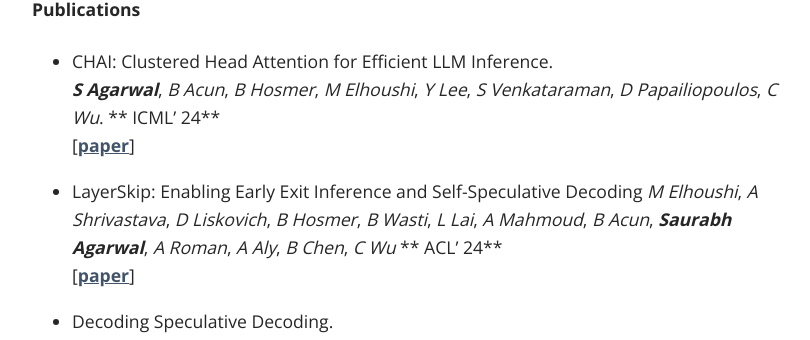
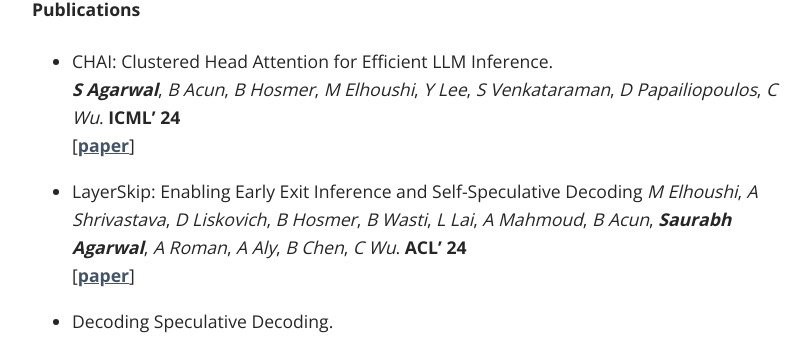
Before and after one commit to iidsample/iidsampe.github.io, a Jekyll site: the page built from index.md, in a window 1280 px wide and 900 px high, scrolled down 365 px. Shown: the part 155-495 px from the top of the window, without its empty margins (223-1033 px from the left). Built offline with Jekyll 4.4.1, drawn with Linux system fonts in a browser that asks for light colours; some web fonts are replaced.

Commit message:
Minor changes

```diff
--- a/index.md
+++ b/index.md
@@ -16,11 +16,11 @@
 #### Publications
 
 * CHAI: Clustered Head Attention for Efficient LLM Inference. <br />
-***S Agarwal***, *B Acun*, *B Hosmer*, *M Elhoushi*, *Y Lee*, *S Venkataraman*, *D Papailiopoulos*, *C Wu*. ** ICML' 24** <br />
+***S Agarwal***, *B Acun*, *B Hosmer*, *M Elhoushi*, *Y Lee*, *S Venkataraman*, *D Papailiopoulos*, *C Wu*. **ICML' 24** <br />
 [[paper](https://arxiv.org/abs/2403.08058)]
 
 * LayerSkip: Enabling Early Exit Inference and Self-Speculative Decoding
-*M Elhoushi*, *A Shrivastava*, *D Liskovich*, *B Hosmer*, *B Wasti*, *L Lai*, *A Mahmoud*, *B Acun*, ***Saurabh Agarwal***, *A Roman*, *A Aly*, *B Chen*, *C Wu* ** ACL' 24** <br />
+*M Elhoushi*, *A Shrivastava*, *D Liskovich*, *B Hosmer*, *B Wasti*, *L Lai*, *A Mahmoud*, *B Acun*, ***Saurabh Agarwal***, *A Roman*, *A Aly*, *B Chen*, *C Wu*. **ACL' 24** <br />
 [[paper](https://arxiv.org/abs/2404.16710)]
 
 * Decoding Speculative Decoding. <br />
```
